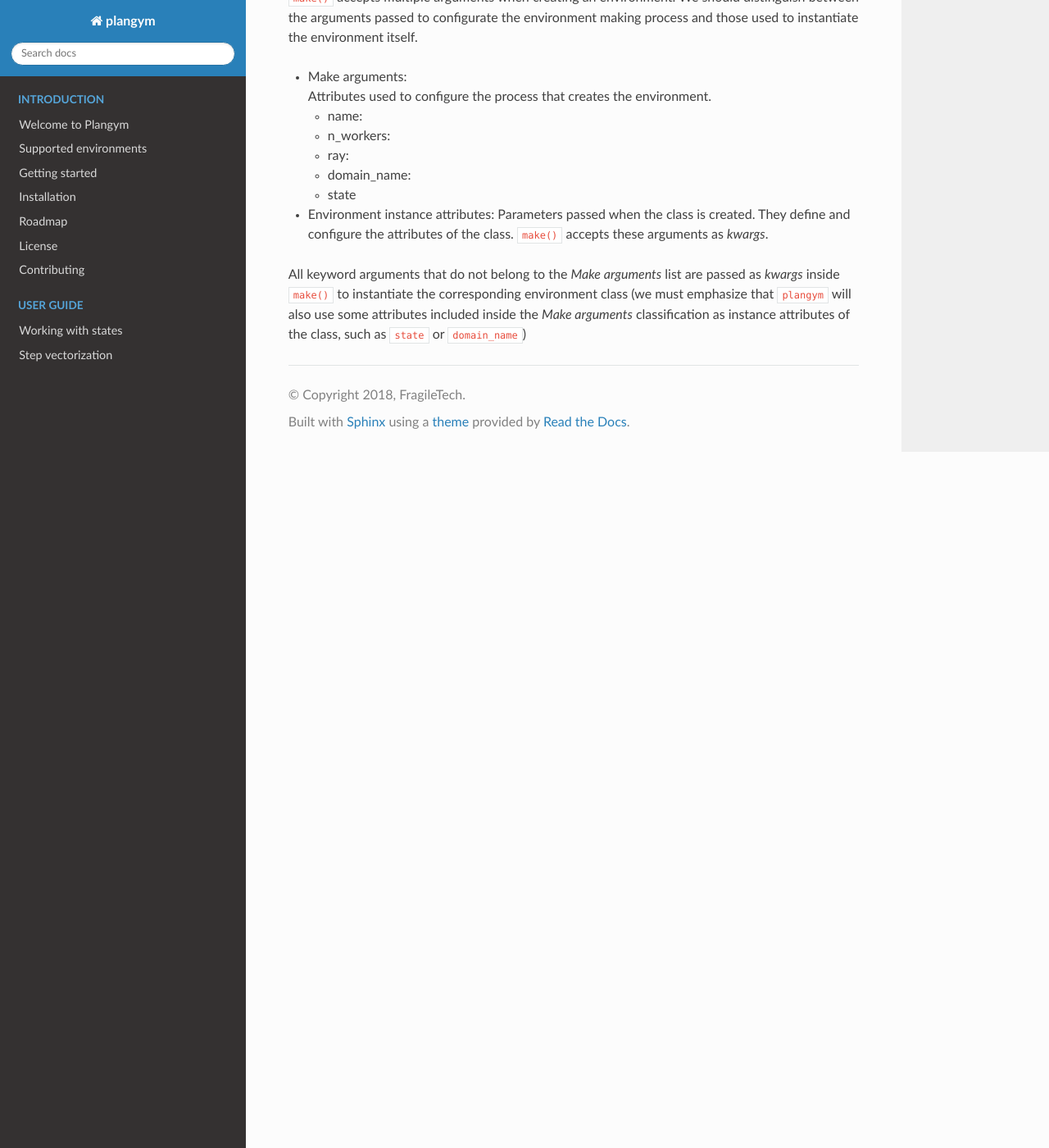
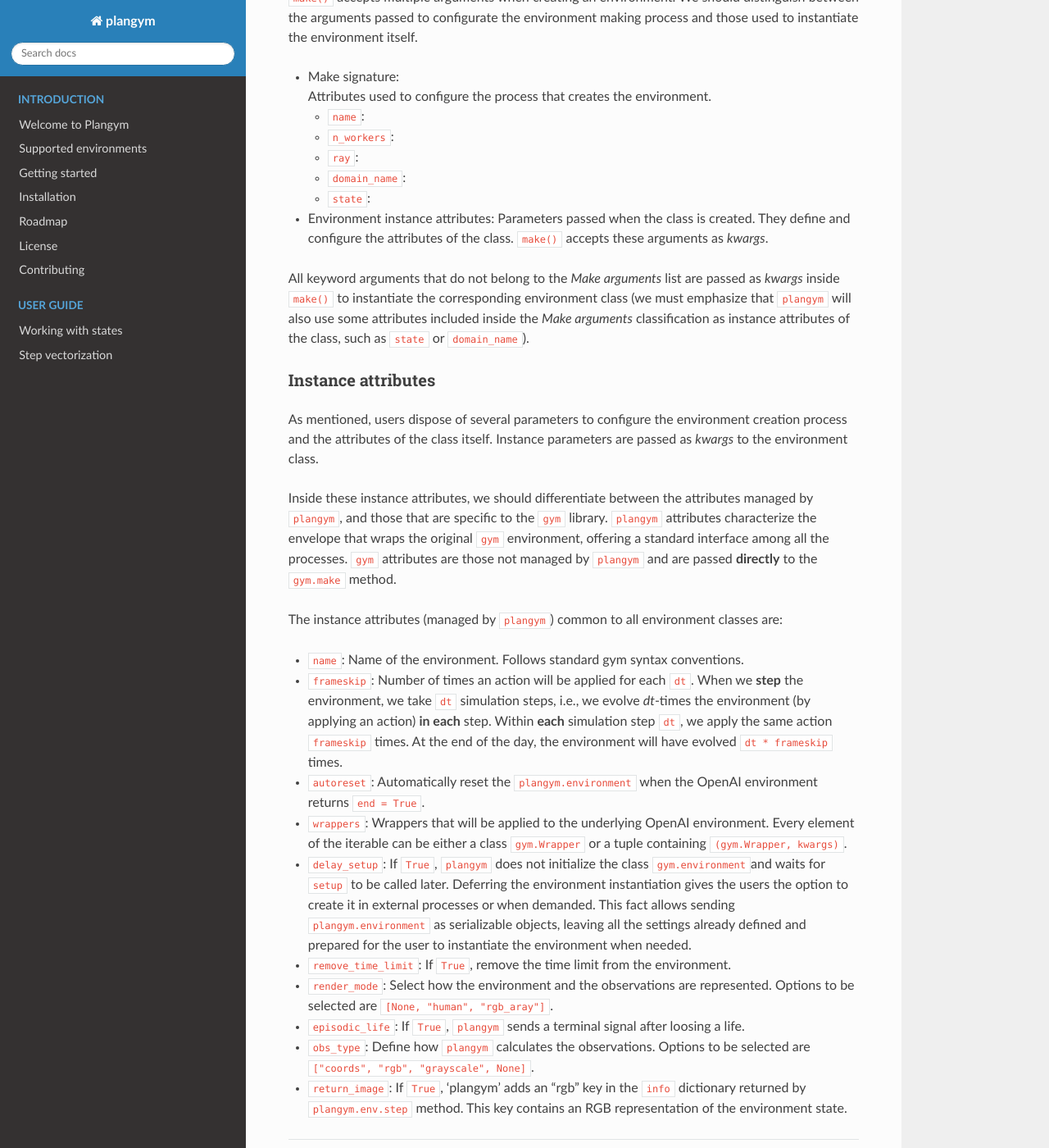
Before and after one commit to FragileTech/plangym, a Sphinx documentation site: the page built from docs/source/notebooks/Tutorial.md, in a window 1280 px wide and 1400 px high, scrolled down 2923 px. Shown: the whole window at 82% size. Built offline with Sphinx 7.4.7 and the Read the Docs theme 2.0.0, drawn with Linux system fonts in a browser that asks for light colours; formulas are drawn with MathJax 3; pages that are not in the unit, such as notebooks, are missing from menus; the version number could not be read and is left out.

Commit message:
Explained instance attributes.
Signed-off-by: VicenteAR <vicente.arjona@hotmail.com>

```diff
--- a/docs/source/notebooks/Tutorial.md
+++ b/docs/source/notebooks/Tutorial.md
@@ -122,13 +122,13 @@ with the given attributes.
 
 `make()` accepts multiple arguments when creating an environment. We should distinguish between the arguments
 passed to configurate the environment making process and those used to instantiate the environment itself.
-* Make arguments:
+* Make signature:
 Attributes used to configure the process that creates the environment.
-  * name:
-  * n_workers:
-  * ray:
-  * domain_name:
-  * state
+  * `name`:
+  * `n_workers`:
+  * `ray`:
+  * `domain_name`:
+  * `state`:
 * Environment instance attributes:
 Parameters passed when the class is created. They define and configure the attributes of the class. `make()` accepts
 these arguments as _kwargs_.
@@ -136,4 +136,37 @@ these arguments as _kwargs_.
 All keyword arguments that do not belong to the _Make arguments_ list are passed as _kwargs_ inside `make()`
 to instantiate the corresponding environment class (we must emphasize that `plangym` will also use
 some attributes included inside the _Make arguments_ classification as instance attributes of the class, such
-as `state` or `domain_name`)
+as `state` or `domain_name`).
+
+#### Instance attributes
+
+As mentioned, users dispose of several parameters to configure the environment creation process
+and the attributes of the class itself. Instance parameters are passed as _kwargs_ to the environment class.
+
+Inside these instance attributes, we should differentiate between the attributes managed by `plangym`, and
+those that are specific to the `gym` library. `plangym` attributes characterize the envelope that wraps
+the original `gym` environment, offering a standard interface among all the processes. `gym` attributes are
+those not managed by `plangym` and are passed __directly__ to the `gym.make` method.
+
+The instance attributes (managed by `plangym`) common to all environment classes are:
+* `name`: Name of the environment. Follows standard gym syntax conventions.
+* `frameskip`: Number of times an action will be applied for each ``dt``. When we __step__ the environment,
+we take `dt` simulation steps, i.e., we evolve _dt_-times the environment (by applying an action) __in each__
+step. Within __each__ simulation step `dt`, we apply the same action `frameskip` times. At the end
+of the day, the environment will have evolved `dt * frameskip` times.
+* `autoreset`: Automatically reset the `plangym.environment` when the OpenAI environment returns ``end = True``.
+* `wrappers`: Wrappers that will be applied to the underlying OpenAI environment. Every element
+of the iterable can be either a class `gym.Wrapper` or a tuple containing ``(gym.Wrapper, kwargs)``.
+* `delay_setup`: If ``True``, `plangym` does not initialize the class `gym.environment`and
+waits for ``setup`` to be called later. Deferring the environment instantiation gives the users
+the option to create it in external processes or when demanded. This fact allows sending `plangym.environment`
+as serializable objects, leaving all the settings already defined and prepared for the user to
+instantiate the environment when needed.
+* `remove_time_limit`: If `True`, remove the time limit from the environment.
+* `render_mode`: Select how the environment and the observations are represented. Options to be
+selected are `[None, "human", "rgb_aray"]`.
+* `episodic_life`: If `True`, `plangym` sends a terminal signal after loosing a life.
+* `obs_type`: Define how `plangym` calculates the observations. Options to be selected
+are `["coords", "rgb", "grayscale", None]`.
+* `return_image`: If ``True``, 'plangym' adds an "rgb" key in the `info` dictionary returned by
+`plangym.env.step` method. This key contains an RGB representation of the environment state.
```
